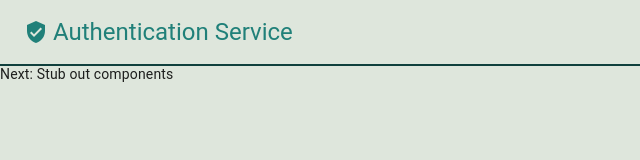
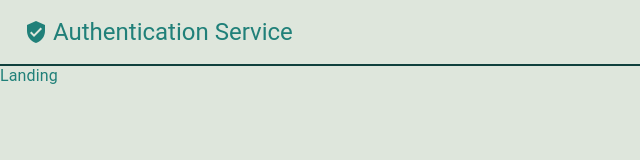
Before and after one commit to paulreitz/authentication, a React (Create React App) app: page / in a window 1280 px wide. Shown: the top 160 px of the page, without its empty margins (0-640 px from the left). Built offline with nearby package versions, Linux system fonts and the light colour scheme.

Commit message:
Stubbed out main components and set up routing.

```diff
--- a/src/App.js
+++ b/src/App.js
@@ -2,19 +2,33 @@ import React from 'react';
 import { Provider } from 'react-redux';
 import { ThemeProvider } from '@material-ui/styles';
 import CssBaseline from '@material-ui/core/CssBaseline';
+import { BrowserRouter, Route, Switch } from 'react-router-dom';
+import PublicRoute from './routers/PublicRoute';
+import PrivateRoute from './routers/PrivateRoute';
 
 import store from './store/configureStore';
 import theme from './theme/theme';
 
 import Header from './components/Header';
+import Landing from './components/Landing';
+import Dashbourd from './components/Dashboard';
+import Project from './components/Project';
+import NotFound from './components/NotFound';
 
 function App() {
   return (
     <Provider store={store}>
       <ThemeProvider theme={theme}>
         <CssBaseline />
-        <Header />
-        <div>Next: Stub out components</div>
+        <BrowserRouter>
+          <Header />
+          <Switch>
+            <PublicRoute exact path="/" component={Landing} />
+            <PrivateRoute exact path="/dashboard" component={Dashbourd} />
+            <PrivateRoute path="project/:id" component={Project} />
+            <Route path="*" component={NotFound} />
+          </Switch>
+        </BrowserRouter>
       </ThemeProvider>
     </Provider>
   );
--- /dev/null
+++ b/src/components/Dashboard.js
@@ -0,0 +1,11 @@
+import React from 'react';
+import Box from '@material-ui/core/Box';
+import Typography from '@material-ui/core/Typography';
+
+export default function Dashboard(props) {
+    return (
+        <Box>
+            <Typography variant="body1" color="primary">Dashboard</Typography>
+        </Box>
+    )
+}
--- /dev/null
+++ b/src/components/Landing.js
@@ -0,0 +1,11 @@
+import React from 'react';
+import Box from '@material-ui/core/Box';
+import Typography from '@material-ui/core/Typography';
+
+export default function Landing(props) {
+    return (
+        <Box>
+            <Typography variant="body1" color="primary">Landing</Typography>
+        </Box>
+    )
+}
--- /dev/null
+++ b/src/components/NotFound.js
@@ -0,0 +1,11 @@
+import React from 'react';
+import Box from '@material-ui/core/Box';
+import Typography from '@material-ui/core/Typography';
+
+export default function NotFound(props) {
+    return (
+        <Box>
+            <Typography variant="body1" color="primary">404</Typography>
+        </Box>
+    )
+}
--- /dev/null
+++ b/src/components/Project.js
@@ -0,0 +1,11 @@
+import React from 'react';
+import Box from '@material-ui/core/Box';
+import Typography from '@material-ui/core/Typography';
+
+export default function Project(props) {
+    return (
+        <Box>
+            <Typography variant="body1" color="primary">Project</Typography>
+        </Box>
+    )
+}
--- a/src/routers/PublicRoute.js
+++ b/src/routers/PublicRoute.js
@@ -9,7 +9,7 @@ export const PublicRoute = ({
 }) => (
     <Route {...rest} component={(props) => (
         isAuthenticated
-        ? (<Redirect to="/projects" />)
+        ? (<Redirect to="/dashboard" />)
         : (<Component {...props} />)
     )} />
 );
```
